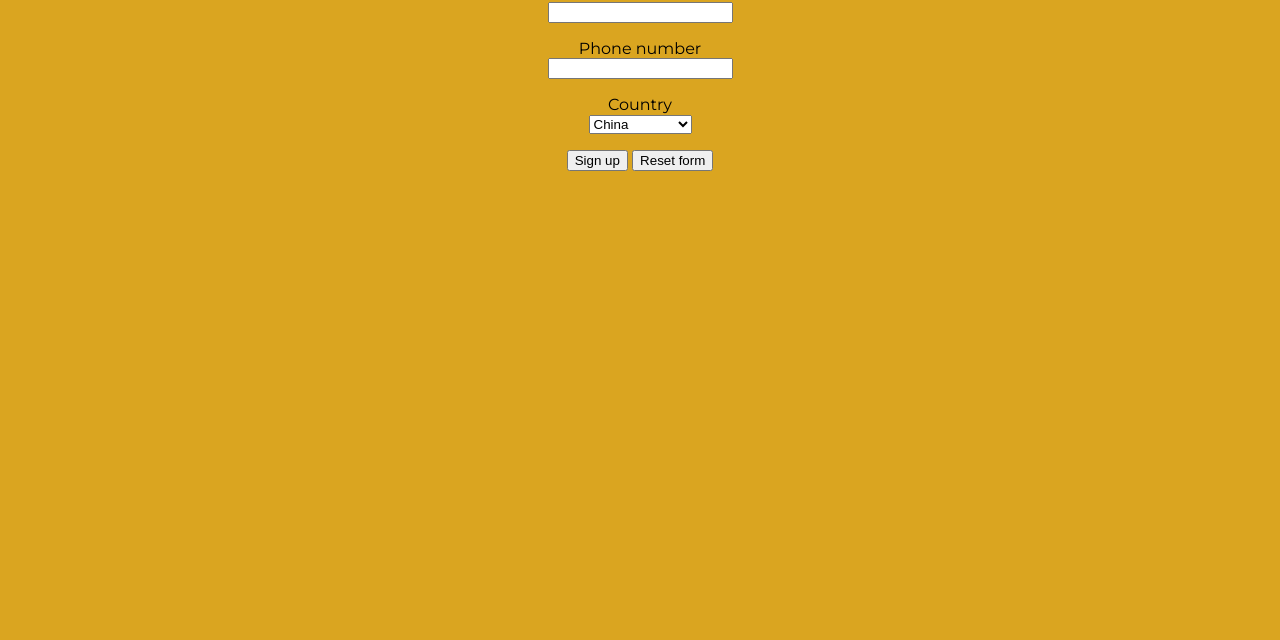
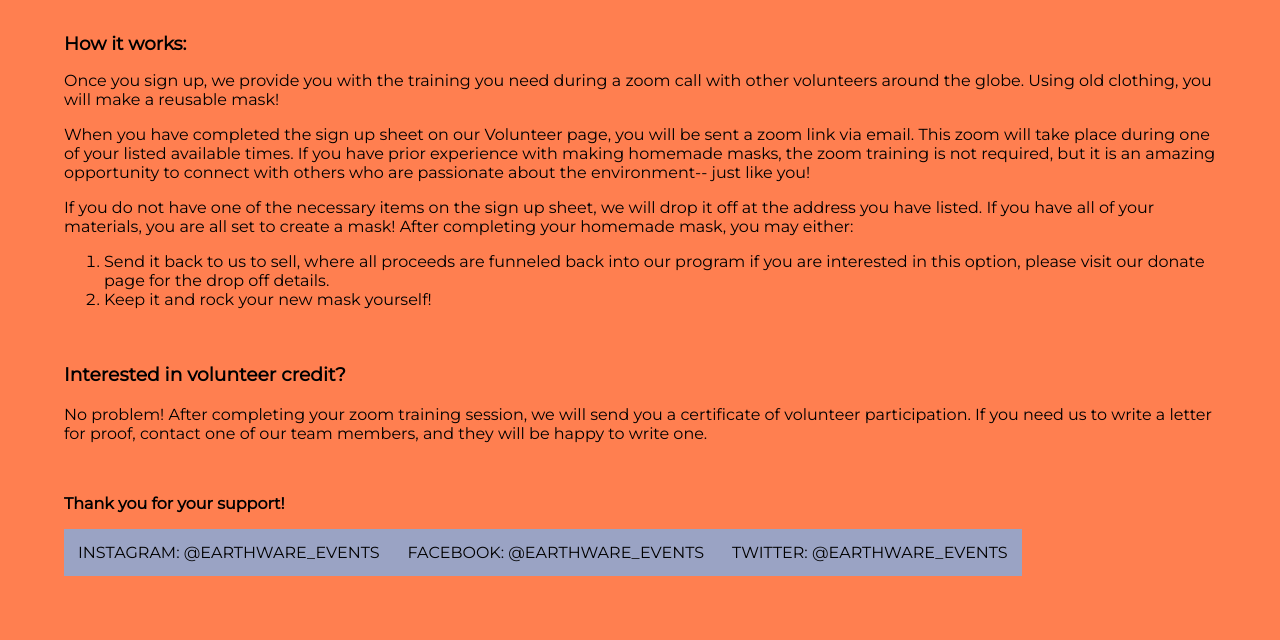
Before and after one commit to EarthWare2021/earthware2021.github.io, a website: page html/volunteer.html in a window 1280 px wide. Shown: the part 227-867 px from the top of the page. Before the commit the page ends 800 px from the top, so only its background shows below. Drawn offline with Linux system fonts and the light colour scheme.

Commit message:
final final

```diff
--- a/html/css/mission.css
+++ b/html/css/mission.css
@@ -22,8 +22,9 @@
   font-weight: bold;
   font-size: 115%;
 }
-.small-font {
-  font-size: 70%;
+.smallfont {
+  font-size: 115%;
+  font-style: italic;
 }
 #main {
   padding: 5% 5%;
--- a/html/css/navbar.css
+++ b/html/css/navbar.css
@@ -32,3 +32,38 @@
 #active {
   color: rgb(202, 194, 74);
 }
+#navbar2 {
+  width: 80%;
+  margin: 0;
+  padding: 0;
+  background-color: rgb(154, 163, 196);
+}
+#navbar2 ul {
+  list-style-type: none;
+  margin: 0;
+  padding: 0;
+  overflow: hidden;
+  position: sticky;
+  top: 0;
+  width: 1000px;
+}
+#navbar2 li {
+  float: left;
+}
+#navbar2 li a {
+  display: block;
+  color: rgb(0, 0, 0);
+  text-align: center;
+  padding: 14px;
+  text-decoration: none;
+  background-color: rgb(154, 163, 196);
+  text-transform: uppercase;
+  font-size = 80%
+}
+#navbar2 li a:hover {
+  background-color: rgb(17, 60, 216);
+}
+
+#active {
+  color: rgb(202, 194, 74);
+}
--- a/html/volunteer.html
+++ b/html/volunteer.html
@@ -1,20 +1,22 @@
 <!DOCTYPE html>
 <html lang="en">
   <head>
-      <link rel="stylesheet" href="css/navbar.css" />
     <div id="navbar">
       <ul>
         <li><img src="images/logo.png" height="40" /></li>
         <li><a href="/index.html">Home</a></li>
+        <li><a href="mission.html">Our Mission</a></li>
+        <li><a href="contact.html">Contact</a></li>
         <li>
-              <a href="mission.html"><b>Our Mission</b></a>
+          <a class="navbar" href="volunteer.html"><b>Volunteer</b></a>
         </li>
-            <li><a href="contact.html">Contact</a></li>
-            <li><a class="navbar" href="volunteer.html">Volunteer</a></li>
         <li><a class="navbar" href="donate.html">Donate</a></li>
+        <li><a href="blog.html">Blog</a></li>
         <li><a href="log_in.html">Log In</a></li>
       </ul>
     </div>
+    <link rel="stylesheet" href="css/volunteer.css" />
+    <link rel="stylesheet" href="css/navbar.css" />
     <meta charset="UTF-8" />
     <meta name="viewport" content="width=device-width, initial-scale=1.0" />
     <meta http-equiv="X-UA-Compatible" content="ie=edge" />
@@ -22,61 +24,77 @@
       rel="stylesheet"
       href="https://fonts.googleapis.com/css?family=Montserrat"
     />
-    <link rel="stylesheet" href="css/form.css" />
     <style>
       body {
         font-family: "Montserrat", sans-serif;
       }
     </style>
-    <title>Earth Ware - Form</title>
+    <title>Earth Ware - Volunteer</title>
   </head>
   <body>
-    <p>Sign up here to participate!</p>
 
+    <div id="main">
+      <h1>Want to Volunteer?</h1>
+    <p class = "italic-text">Click <a href="form.html">here</a> for the link to the sign up form!</p>
+    <br />
+    <h1 class="bold-text">How it works:</h1>
       <p>
-        <label>First name</label><br />
-        <input type="text" id="first_name" />
+        Once you sign up, we provide you with the training you need during a zoom
+        call with other volunteers around the globe. Using old clothing, you will
+        make a reusable mask!
       </p>
       <p>
-        <label>Last name</label><br />
-        <input type="text" id="last_name" />
+        When you have completed the sign up sheet on our Volunteer page, you will
+        be sent a zoom link via email. This zoom will take place during one of
+        your listed available times. If you have prior experience with making
+        homemade masks, the zoom training is not required, but it is an amazing
+        opportunity to connect with others who are passionate about the
+        environment-- just like you!
       </p>
       <p>
-        <label>Email</label><br />
-        <input type="email" id="email" required />
-      </p>
-      <p>
-        <label>Phone number</label><br />
-        <input type="tel" id="phone" />
-      </p>
-      <p>
-        <label>Country</label><br />
-        <select>
-          <option>China</option>
-          <option>India</option>
-          <option>United States</option>
-          <option>Indonesia</option>
-          <option>Brazil</option>
-        </select>
+        If you do not have one of the necessary items on the sign up sheet, we
+        will drop it off at the address you have listed. If you have all of your
+        materials, you are all set to create a mask! After completing your
+        homemade mask, you may either:
       </p>
 
+      <ol>
+        <li>
+          Send it back to us to sell, where all proceeds are funneled back into
+          our program if you are interested in this option, please visit our
+          donate page for the drop off details.
+        </li>
+        <li>Keep it and rock your new mask yourself!</li>
+      </ol>
+      <br />
+      <h3>Interested in volunteer credit?</h3>
       <p>
-  <a onclick="submit()" href="success.html"><button type="button" >Sign up</button></a>
-        <button type="reset">Reset form</button>
+        No problem! After completing your zoom training session, we will send you
+        a certificate of volunteer participation. If you need us to write a letter
+        for proof, contact one of our team members, and they will be happy to
+        write one.
       </p>
-    </form>
-    <script>
-      function submit(){
-      var messageName = document.getElementById("first_name").value;
-      var messageLastName = document.getElementById("last_name").value;
-      var email = document.getElementById("email").value;
-      var phone = document.getElementById("phone").value;
-      console.log("here");
-      localStorage.setItem("first_name", messageName);
-      localStorage.setItem("last_name", messageLastName);
-      localStorage.setItem("email", email);
-      localStorage.setItem("phone", phone);
-        }
-      </script>
+      <br />
+      <p><b>Thank you for your support!</b></p>
     </body>
+    <div id="navbar2">
+      <ul>
+        <li>
+          <a href="https://instagram.com/earthware_events">
+            Instagram: @earthware_events
+          </a>
+        </li>
+        <li>
+          <a href="https://facebook.com/earthware_events">
+            Facebook: @earthware_events
+          </a>
+        </li>
+        <li>
+          <a href="https://twitter.com/earthware_events">
+            Twitter: @earthware_events
+          </a>
+        </li>
+      </ul>
+    </div>
+  </div>
 </html>
```
Also changed, not shown: html/contact.html (+16 -13 lines), html/donate.html (+22 -2 lines), html/form.html (+1 -0 lines), html/log_in.html (+1 -0 lines), html/messages.html (+1 -0 lines), html/mission.html (+33 -11 lines), html/safety.html (+1 -0 lines), html/webstore.html (+1 -0 lines), html/images/dropoff.png. Lines whose indentation alone changed are shown as unchanged.
